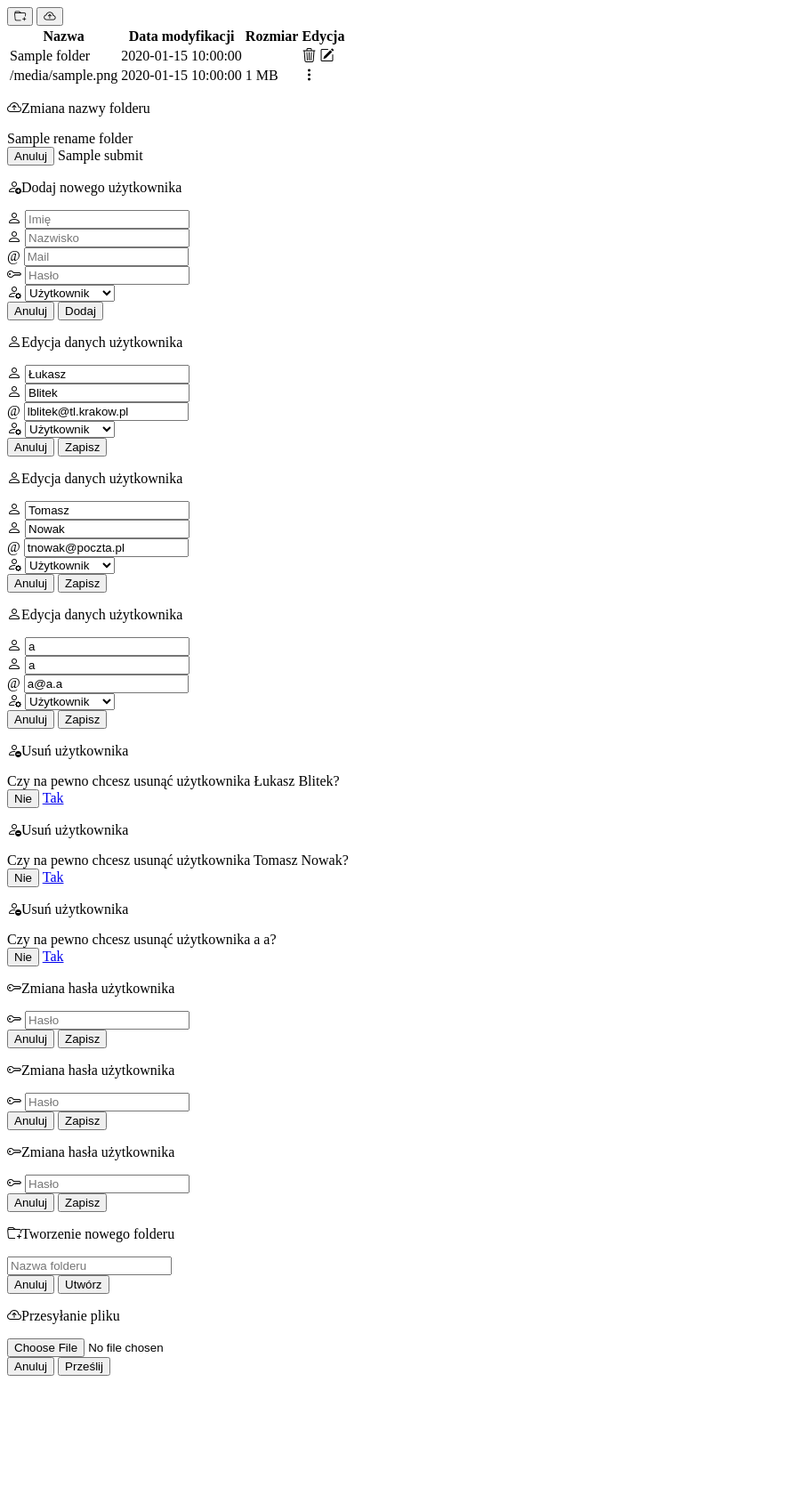
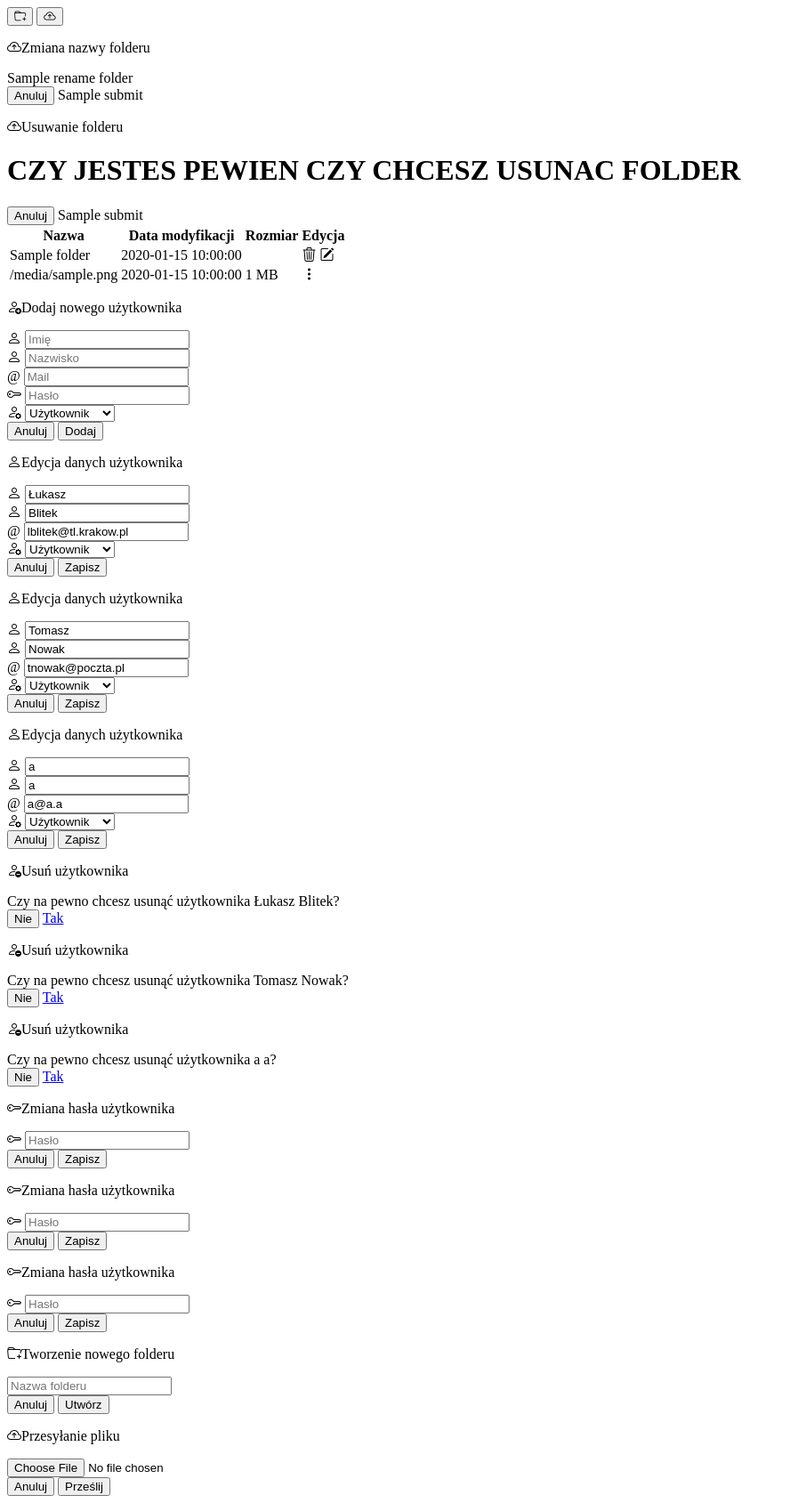
Before and after one commit to dmincberger/flask, a Flask app: template templates/dashboard.html in a window 1280 px wide. Shown: the whole page at 89% size, without its empty margins (0-888 px from the left). Before the commit the page ends 1546 px from the top, so only its background shows below. Run offline with Flask 3, Linux system fonts and the light colour scheme; tables that the repository leaves empty hold one stand-in row (values such as "Sample post"); the template is opened without the code that fills it: values that come from a table or form of the project are taken from there, most other values are stand-ins (such as "Sample title", 1, 10 or a date in 2020); some libraries are stand-ins or nearby versions.

Commit message:
file functions/traversing

```diff
--- a/app.py
+++ b/app.py
@@ -40,6 +40,7 @@
 
 class Folders(db.Model):
     id = db.Column(db.Integer, primary_key=True)
+    parentFolder = db.Column(db.String(1000))
     folderName = db.Column(db.String(50), unique=True)
     type = db.Column(db.String(20))
     icon = db.Column(db.String(20))
@@ -47,6 +48,7 @@
 
 class Files(db.Model):
     id = db.Column(db.Integer, primary_key=True)
+    parentFolder = db.Column(db.String(1000))
     fileName = db.Column(db.String(50), unique=True)
     type = db.Column(db.String(20))
     icon = db.Column(db.String(20))
@@ -83,6 +85,10 @@
     """formularz zmiany nazwy"""
     new_name = StringField('nowa_nazwa', validators=[DataRequired()], render_kw={'placeholder': 'Nowa_nazwa'})
     submit = SubmitField('Zmien nazwe')
+
+class delete_folder(FlaskForm):
+    submit = SubmitField('Zmien nazwe')
+
 class Add(FlaskForm):
     """formularz dodawania użytkowników"""
     firstName = StringField('Imię', validators=[DataRequired()], render_kw={'placeholder': 'Imię'})
@@ -194,7 +200,8 @@
     createFolder = CreateFolders()
     uploadFile = UploadFiles()
     renameFolder = rename_folder()
-    return render_template('dashboard.html', title='Dashboard', users=users, addUser=addUser, editUser=editUser, editUserPass=editUserPass, search=search, createFolder=createFolder, uploadFile=uploadFile, renameFolder=renameFolder, folders=folders, files=files)
+    deleteFolder = delete_folder()
+    return render_template('dashboard.html', title='Dashboard', users=users, addUser=addUser, editUser=editUser, editUserPass=editUserPass, search=search, createFolder=createFolder, uploadFile=uploadFile, renameFolder=renameFolder, deleteFolder=deleteFolder,folders=folders, files=files)
 
 @app.route('/add-user', methods=['POST', 'GET'])
 @login_required
@@ -269,7 +276,7 @@
     if folderName != '':
         os.mkdir(os.path.join(app.config['UPLOAD_PATH'], folderName))
         time = datetime.now().strftime('%Y-%m-%d %H:%M:%S')
-        newFolder = Folders(folderName=folderName, type='folder', icon='bi bi-folder', time=time)
+        newFolder = Folders(folderName=folderName, type='folder', icon='bi bi-folder', time=time, parentFolder=app.config['UPLOAD_PATH'])
         db.session.add(newFolder)
         db.session.commit()
         flash('Folder utworzony poprawnie', 'success')
@@ -295,9 +302,13 @@
 
     return redirect(url_for('dashboard'))
 
-@app.route('/delete-folder', methods=['GET', 'POST'])
+@app.route('/remove-folder<string:folder_name>', methods=['GET', 'POST'])
 @login_required
-def deleteFolder():
+def removeFolder(folder_name):
+    Folders.query.filter_by(folderName=folder_name).delete()
+    db.session.commit()
+    current_path = os.getcwd()
+    os.rmdir(os.path.join(current_path,app.config['UPLOAD_PATH'], folder_name))
     return redirect(url_for('dashboard'))
 
 @app.route('/upload-file', methods=('GET', 'POST'))
@@ -326,7 +337,7 @@
         uploadedFile.save(os.path.join(app.config['UPLOAD_PATH'], fileName))
         size = round(os.stat(os.path.join(app.config['UPLOAD_PATH'], fileName)).st_size / (1024 * 1024), 2)
         time = datetime.now().strftime('%Y-%m-%d %H:%M:%S')
-        newFile = Files(fileName=fileName, type=type, icon=icon, time=time, size=size)
+        newFile = Files(fileName=fileName, type=type, icon=icon, time=time, size=size,parentFolder=app.config['UPLOAD_PATH'])
         db.session.add(newFile)
         db.session.commit()
         flash('Plik przesłany poprawnie', 'success')
@@ -335,6 +346,7 @@
 @app.route('/rename-file', methods=('GET', ''))
 @login_required
 def renameFile():
+
     return redirect(url_for('dashboard'))
 
 @app.route('/delete-file', methods=('GET', ''))
--- a/templates/includes/user-dash.html
+++ b/templates/includes/user-dash.html
@@ -30,32 +30,7 @@
             </thead>
             <tbody>
                 {% for folder in folders %}
-
-
-                    <tr>
-                        <td><i class="{{ folder.icon }} me-2"></i>{{ folder.folderName }}</td>
-                        <td>{{ folder.time }}</td>
-                        <td></td>
-                        <td class="text-end">
-                            <i class="bi bi-trash3 text-danger"></i>
-                            <i class="bi bi-pencil-square"data-bs-toggle="modal" data-bs-target="#renameFolder"></i>
-                        </td>
-                    </tr>
-                {% endfor %}
-                {% for file in files %}
-                    <tr>
-                        <td>{{ file.fileName }}</td>
-                        <td>{{ file.time }}</td>
-                        <td>{{ file.size }} MB</td>
-                        <td class="text-end"><i class="bi bi-three-dots-vertical text-secondary"></i></td>
-                    </tr>
-                {% endfor %}
-            </tbody>
-        </table>
-    </div>
-</div>
-
-    <div class="modal fade" id="renameFolder" tabindex="-1" aria-labelledby="renameFolderLabel" aria-hidden="true">
+                        <div class="modal fade" id="renameFolder" tabindex="-1" aria-labelledby="renameFolderLabel" aria-hidden="true">
         <div class="modal-dialog">
             <div class="modal-content">
                 <div class="modal-header">
@@ -76,3 +51,46 @@
             </div>
         </div>
     </div>
+                       <div class="modal fade" id="deleteFolder" tabindex="-1" aria-labelledby="deleteFolderLabel" aria-hidden="true">
+        <div class="modal-dialog">
+            <div class="modal-content">
+                <div class="modal-header">
+                    <p class="modal-title" id="deleteFolderlabel">
+                        <i class="bi bi-cloud-arrow-up pe-2 fs-5"></i>Usuwanie folderu
+                    </p>
+                </div>
+                <form method="post" action="{{ url_for('removeFolder', folder_name=folder.folderName) }}" enctype="multipart/form-data">
+    <div class="alert-info">
+        <h1>CZY JESTES PEWIEN CZY CHCESZ USUNAC FOLDER</h1>
+    </div>
+                    <div class="modal-footer">
+                        <button type="button" class="btn btn-sm btn-secondary" data-bs-dismiss="modal">Anuluj</button>
+                        {{ deleteFolder.submit(class="btn btn-sm btn-outline-secondary") }}
+                    </div>
+                </form>
+            </div>
+        </div>
+    </div>
+
+                    <tr>
+                        <td><i class="{{ folder.icon }} me-2"></i>{{ folder.folderName }}</td>
+                        <td>{{ folder.time }}</td>
+                        <td></td>
+                        <td class="text-end">
+                            <i class="bi bi-trash3 text-danger"data-bs-toggle="modal" data-bs-target="#deleteFolder"></i>
+                            <i class="bi bi-pencil-square"data-bs-toggle="modal" data-bs-target="#renameFolder"></i>
+                        </td>
+                    </tr>
+                {% endfor %}
+                {% for file in files %}
+                    <tr>
+                        <td>{{ file.fileName }}</td>
+                        <td>{{ file.time }}</td>
+                        <td>{{ file.size }} MB</td>
+                        <td class="text-end"><i class="bi bi-three-dots-vertical text-secondary"></i></td>
+                    </tr>
+                {% endfor %}
+            </tbody>
+        </table>
+    </div>
+</div>
```
Also changed, not shown: data/users.sqlite, uploads/what-is-png-file-cover-with-blue-background.jpg (added).
